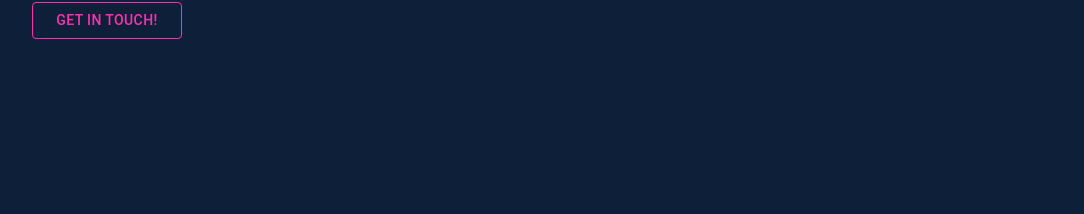
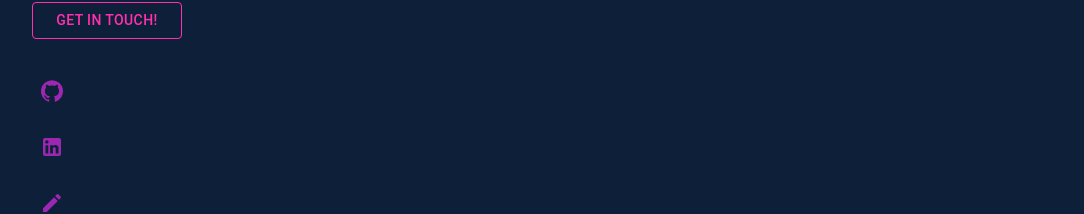
Before and after one commit to doctone/portfolio, a React (Create React App) app: page / in a window 1280 px wide. Shown: the part 588-802 px from the top of the page, without its empty margins (128-1212 px from the left). Built offline with nearby package versions, Linux system fonts and the light colour scheme.

Commit message:
Add Icons from MUI

```diff
--- a/package.json
+++ b/package.json
@@ -5,6 +5,7 @@
   "dependencies": {
     "@emotion/react": "^11.9.3",
     "@emotion/styled": "^11.9.3",
+    "@mui/icons-material": "^5.8.4",
     "@mui/material": "^5.9.0",
     "@testing-library/jest-dom": "^5.16.4",
     "@testing-library/react": "^13.3.0",
--- /dev/null
+++ b/src/Components/IconList/IconList.tsx
@@ -0,0 +1,40 @@
+import { IconButton, Stack } from "@mui/material";
+import React from "react";
+
+import GitHubIcon from "@mui/icons-material/GitHub";
+import LinkedInIcon from "@mui/icons-material/LinkedIn";
+import CreateIcon from "@mui/icons-material/Create";
+
+export function IconList() {
+  return (
+    <Stack spacing={2} marginTop="2em" alignItems="flex-start">
+      <IconButton
+        aria-label="GitHub"
+        href="https://github.com/doctone"
+        target="_blank"
+      >
+        <GitHubIcon
+          color="secondary"
+          href="https://github.com/doctone"
+          sx={{ cursor: "pointer" }}
+        />
+      </IconButton>
+      <IconButton
+        aria-label="LinkedIn"
+        href="https://www.linkedin.com/in/sam-james1991/"
+        target="_blank"
+      >
+        <LinkedInIcon color="secondary" />
+      </IconButton>
+      <IconButton
+        aria-label="GitHub"
+        href="https://medium.com/@samjojames"
+        target="_blank"
+      >
+        <CreateIcon color="secondary" />
+      </IconButton>
+    </Stack>
+  );
+}
+
+export default IconList;
--- /dev/null
+++ b/src/Components/IconList/index.ts
@@ -0,0 +1,2 @@
+import IconList from './IconList'
+export default IconList
--- a/src/Pages/Home/Home.tsx
+++ b/src/Pages/Home/Home.tsx
@@ -1,6 +1,7 @@
 import React from "react";
 import "../../App.css";
 import { Box, Button, Typography } from "@mui/material";
+import IconList from "../../Components/IconList";
 
 function Home({
   ref,
@@ -45,7 +46,7 @@ function Home({
           Get in touch!
         </Button>
       </Box>
-      {/* <IconList /> */}
+      <IconList />
     </Box>
   );
 }
```
Also changed, not shown: src/Components/NavLine/NavLine.tsx (added, +26 -0 lines), 1 other file (tests, documents, lock files or other folders).
